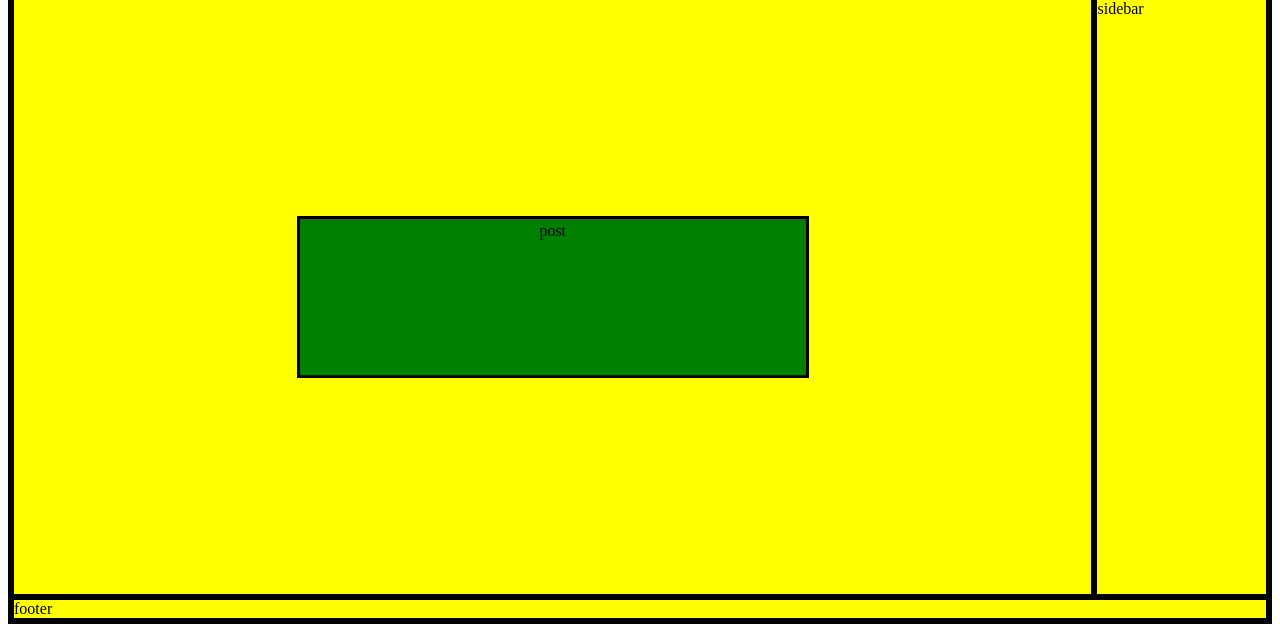
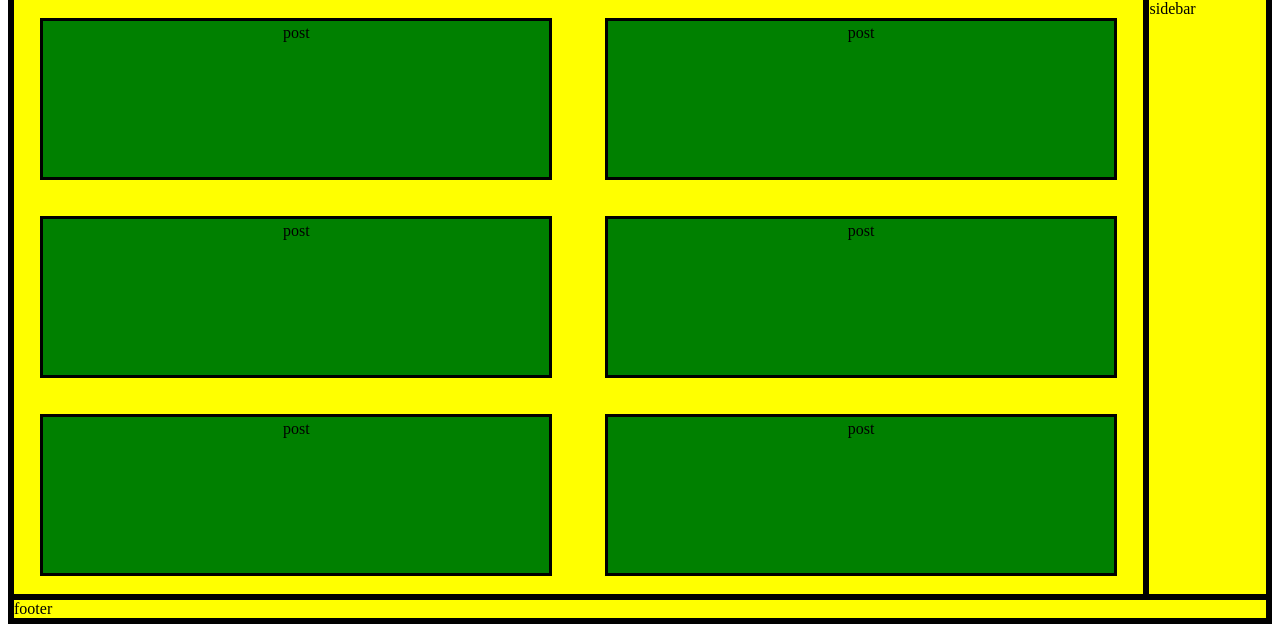
Before and after one commit to XanDrDz/XanDrDz.github.io, a plain HTML site: page index.html in a window 1280 px wide. Shown: the part 264-896 px from the top of the page. Drawn offline with Linux system fonts and the light colour scheme.

Commit message:
Update main_blog.css

```diff
--- a/css/main_blog.css
+++ b/css/main_blog.css
@@ -39,7 +39,6 @@ h1 {color: blue;}
     "post post";
 }
 .post {
-    grid-area: post;
     width: 500px;
     height: 150px;
 }
```
